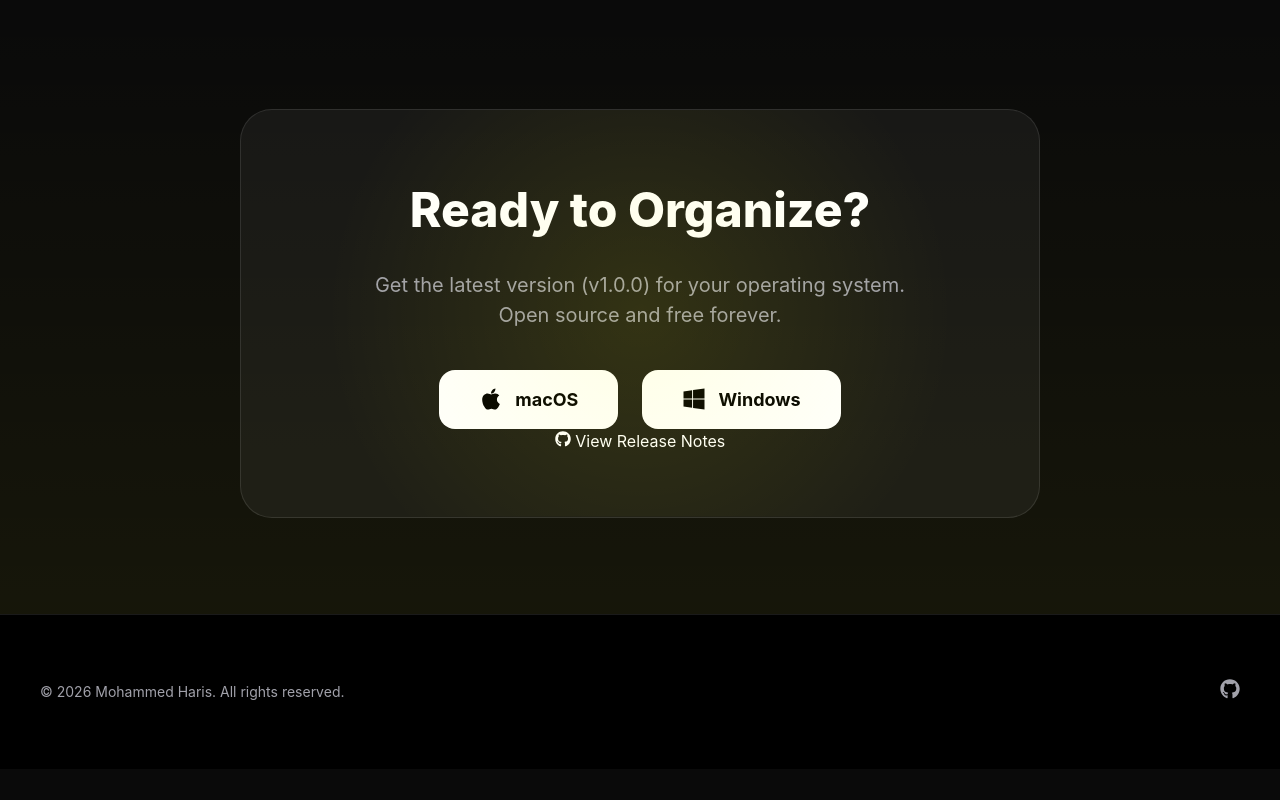
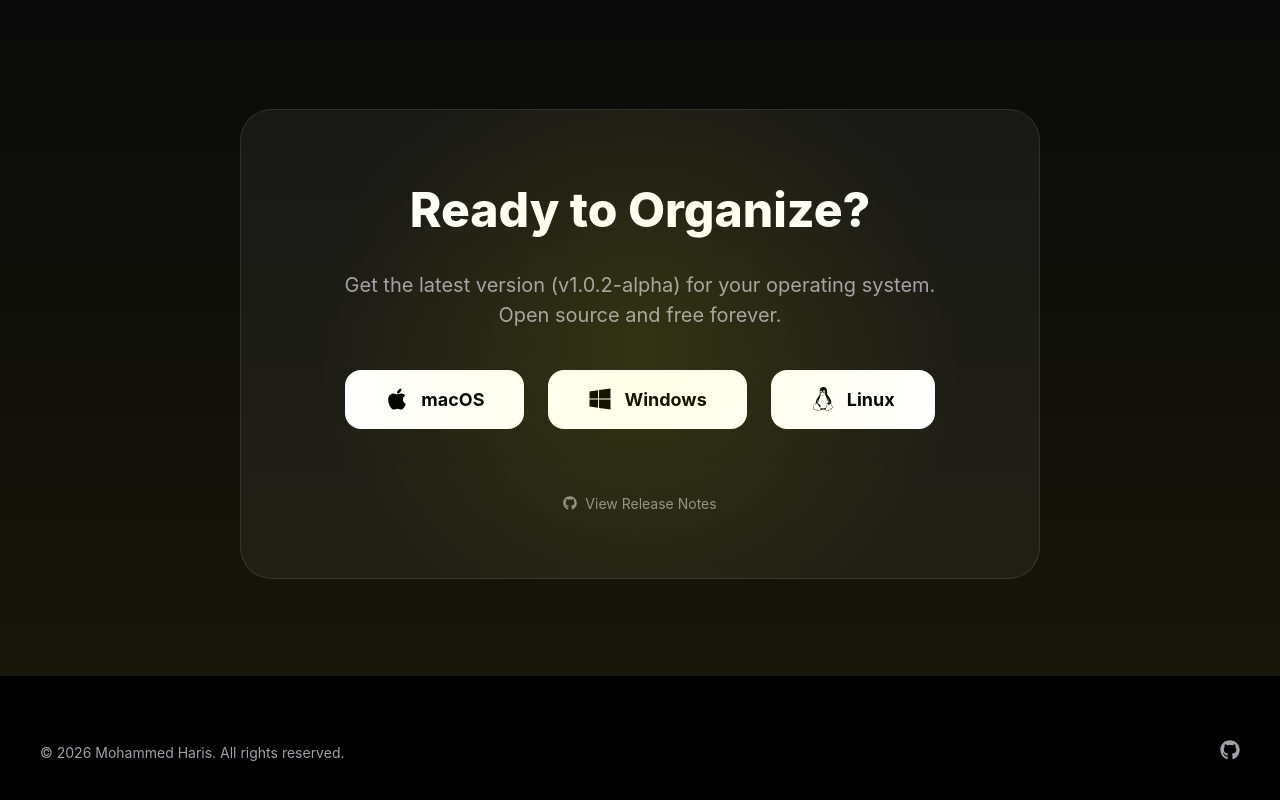
Before and after one commit to M0hammedHaris/snapchat-organizer-web, a React (Vite) app: page / in a window 1280 px wide. Shown: the part 1768-2568 px from the top of the page. Before the commit the page ends 2537 px from the top, so only its background shows below. Built offline with nearby package versions, Linux system fonts and the light colour scheme.

Commit message:
feat: Implement specific download links for macOS, Windows, and Linux, and add a release notes section with corresponding styling.

```diff
--- a/src/components/download/Download.module.css
+++ b/src/components/download/Download.module.css
@@ -67,3 +67,23 @@
 .osIcon {
     font-size: 1.5rem;
 }
+
+.releaseNotes {
+    margin-top: 4rem;
+    font-size: 0.875rem;
+    color: rgba(255, 255, 255, 0.5);
+}
+
+.releaseLink {
+    display: flex;
+    align-items: center;
+    justify-content: center;
+    gap: 0.5rem;
+    transition: color 0.2s;
+    text-decoration: none;
+    color: inherit;
+}
+
+.releaseLink:hover {
+    color: #fff;
+}
--- a/src/components/download/Download.tsx
+++ b/src/components/download/Download.tsx
@@ -1,21 +1,17 @@
-import React, { useEffect, useState } from 'react';
+import React, { useState } from 'react';
 import { motion } from 'framer-motion';
-import { FaApple, FaWindows, FaGithub } from 'react-icons/fa';
+import { FaApple, FaWindows, FaLinux, FaGithub } from 'react-icons/fa';
 import styles from './Download.module.css';
 
 export const Download: React.FC = () => {
-    const [releaseUrl] = useState("https://github.com/M0hammedHaris/snapchat-organizer-desktop/releases/latest");
-    const [version] = useState("v1.0.0");
+    const [releaseUrl] = useState("https://github.com/M0hammedHaris/snapchat-organizer-desktop/releases/tag/v1.0.2-alpha");
+    const [version] = useState("v1.0.2-alpha");
 
-    useEffect(() => {
-        // In a real scenario, we could fetch the latest release tag from GitHub API
-        // fetch('https://api.github.com/repos/M0hammedHaris/snapchat-organizer-desktop/releases/latest')
-        //   .then(res => res.json())
-        //   .then(data => {
-        //     setReleaseUrl(data.html_url);
-        //     setVersion(data.tag_name);
-        //   });
-    }, []);
+    const downloads = {
+        macOS: "https://github.com/M0hammedHaris/snapchat-organizer-desktop/releases/download/v1.0.2-alpha/Snapchat-Organizer-macOS.dmg",
+        windows: "https://github.com/M0hammedHaris/snapchat-organizer-desktop/releases/download/v1.0.2-alpha/Snapchat-Organizer-Windows.zip",
+        linux: "https://github.com/M0hammedHaris/snapchat-organizer-desktop/releases/download/v1.0.2-alpha/Snapchat-Organizer-Linux.tar.gz"
+    };
 
     return (
         <section id="download" className={styles.section}>
@@ -34,16 +30,24 @@ export const Download: React.FC = () => {
                     </p>
 
                     <div className={styles.btnGroup}>
-                        <a href={releaseUrl} className={styles.downloadBtn}>
+                        <a href={downloads.macOS} className={styles.downloadBtn} target="_blank" rel="noopener noreferrer">
                             <FaApple className={styles.osIcon} /> macOS
                         </a>
-                        <a href={releaseUrl} className={styles.downloadBtn}>
+                        <a href={downloads.windows} className={styles.downloadBtn} target="_blank" rel="noopener noreferrer">
                             <FaWindows className={styles.osIcon} /> Windows
+                        </a>
+                        <a href={downloads.linux} className={styles.downloadBtn} target="_blank" rel="noopener noreferrer">
+                            <FaLinux className={styles.osIcon} /> Linux
                         </a>
                     </div>
 
-                    <div className="mt-16 text-sm text-gray-500">
-                        <a href={releaseUrl} className="hover:text-white flex items-center justify-center gap-2 transition-colors">
+                    <div className={styles.releaseNotes}>
+                        <a
+                            href={releaseUrl}
+                            className={styles.releaseLink}
+                            target="_blank"
+                            rel="noopener noreferrer"
+                        >
                             <FaGithub /> View Release Notes
                         </a>
                     </div>
```
